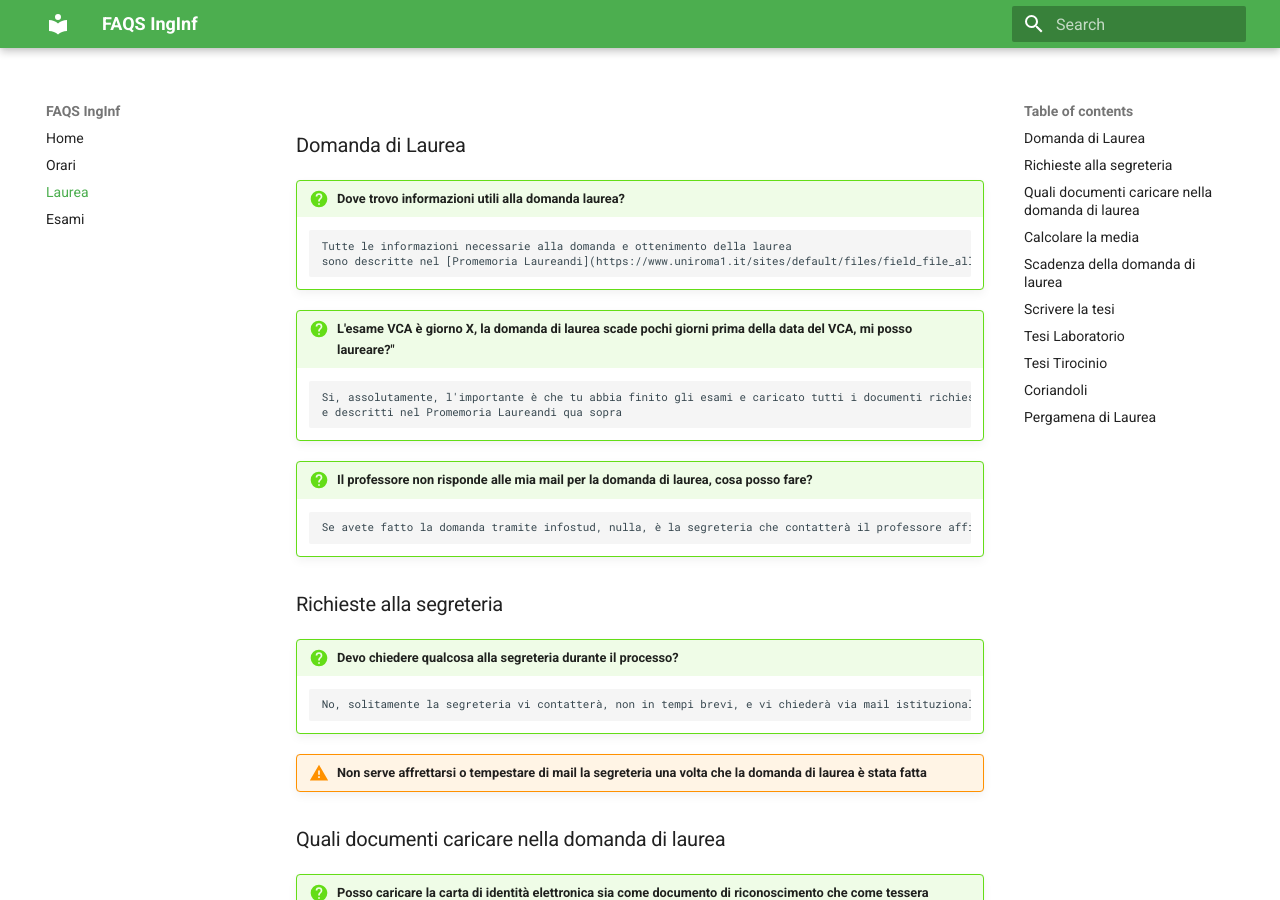
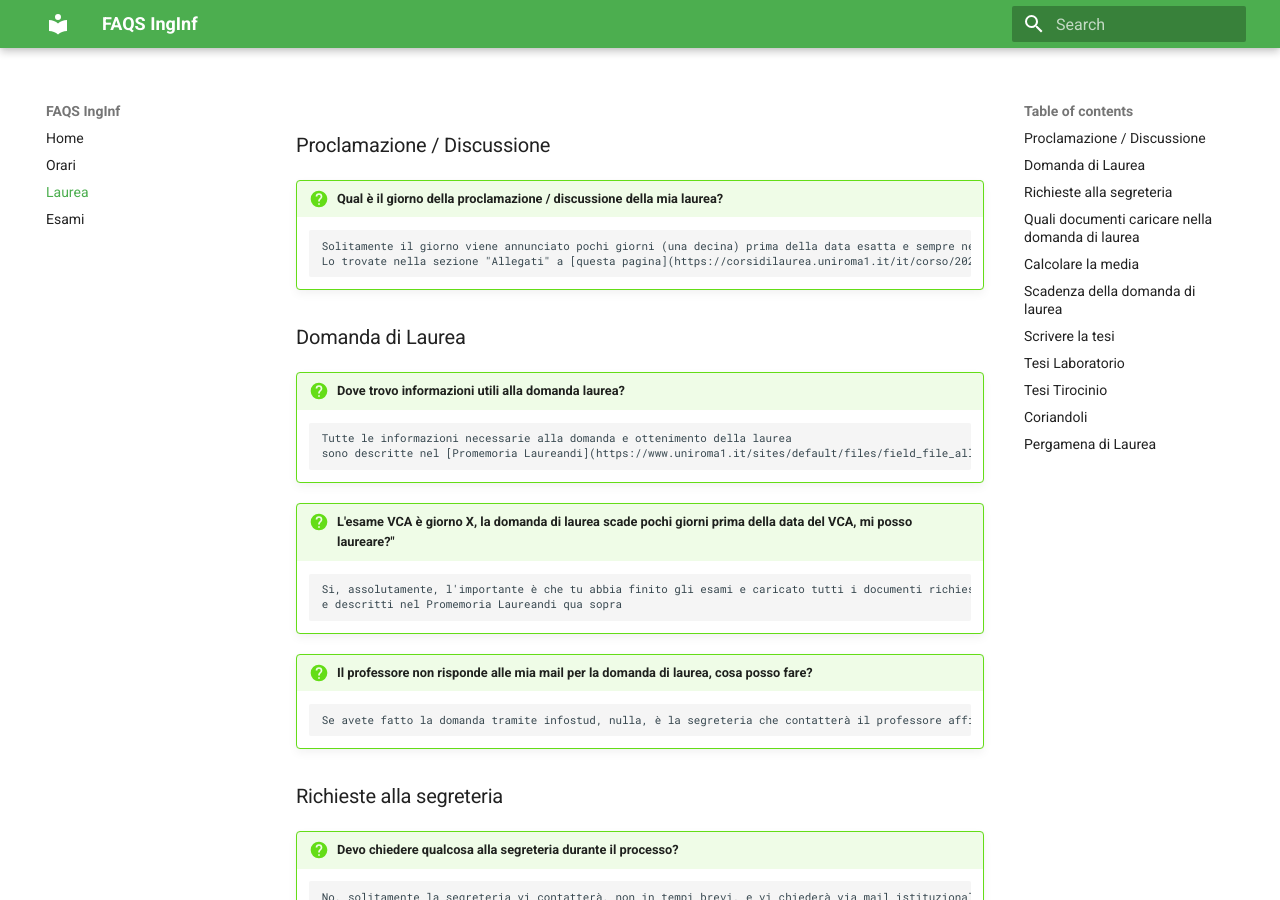
Before and after one commit to universityigi/faqs, an MkDocs documentation site: the page built from docs/laurea.md, in a window 1280 px wide and 900 px high. Built offline with MkDocs 1.6.1 and Material for MkDocs 9.7.7, drawn with Linux system fonts in a browser that asks for light colours.

Commit message:
giorno laurea

```diff
--- a/docs/laurea.md
+++ b/docs/laurea.md
@@ -4,6 +4,13 @@
     display: none;
   }
 </style>
+
+### Proclamazione / Discussione
+
+!!! question "Qual è il giorno della proclamazione / discussione della mia laurea?"
+
+		Solitamente il giorno viene annunciato pochi giorni (una decina) prima della data esatta e sempre nel range della sessione di laurea.
+		Lo trovate nella sezione "Allegati" a [questa pagina](https://corsidilaurea.uniroma1.it/it/corso/2021/29931/laurearsi)
 
 ### Domanda di Laurea
 
```
